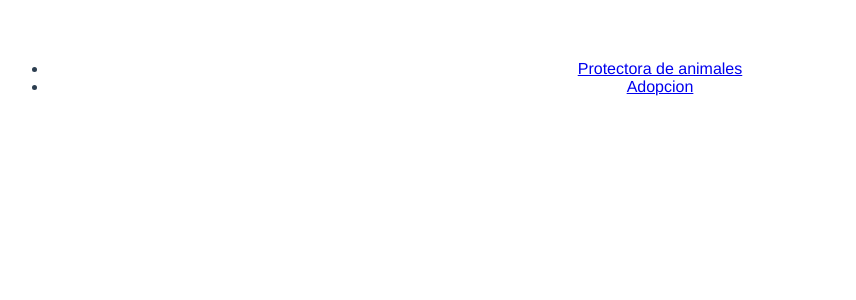
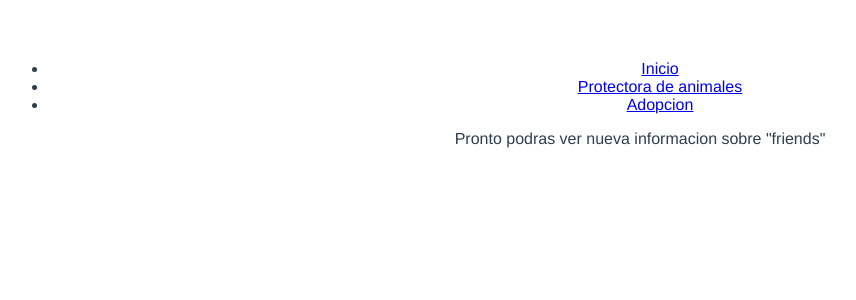
Before and after one commit to dabredo/bff, a Vue app: page /animal-shelter in a window 1280 px wide. Shown: the top 300 px of the page, without its empty margins (0-856 px from the left). Built offline with nearby package versions, Linux system fonts and the light colour scheme.

Commit message:
Create Home page

```diff
--- a/src/App.vue
+++ b/src/App.vue
@@ -1,6 +1,7 @@
 <template>
   <div id="app">
     <ul>
+      <li><router-link to="/">Inicio</router-link></li>
       <li><router-link to="/animal-shelter">Protectora de animales</router-link></li>
       <li><router-link to="/adoption">Adopcion</router-link></li>
     </ul>
--- /dev/null
+++ b/src/components/Home.vue
@@ -0,0 +1,3 @@
+<template>
+    <div>Pronto podras ver nueva informacion sobre "friends"</div>
+</template>
--- a/src/main.js
+++ b/src/main.js
@@ -1,6 +1,7 @@
 import Vue from 'vue'
 import Router from 'vue-router'
 import App from './App.vue'
+import Home from './components/Home.vue'
 import Adoption from './components/Adoption.vue'
 import AnimalShelter from './components/AnimalShelter.vue'
 
@@ -9,6 +10,7 @@ Vue.config.productionTip = false
 Vue.use(Router)
 
 const routes = [
+  { path: '/', component: Home },
   { path: '/adoption', component: Adoption },
   { path: '/animal-shelter', component: AnimalShelter },
 ]
```
